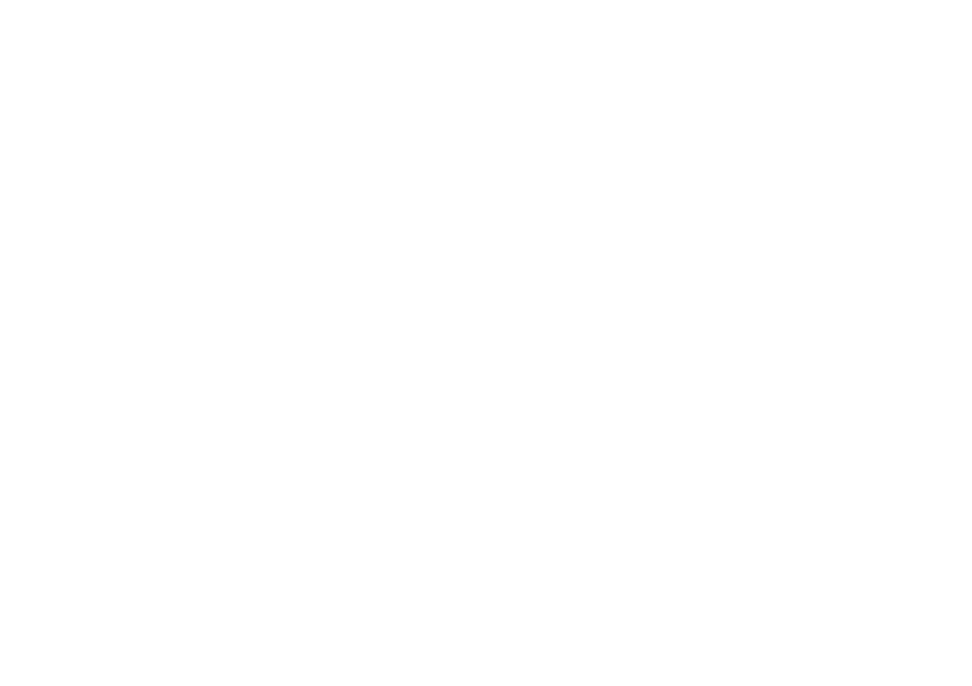
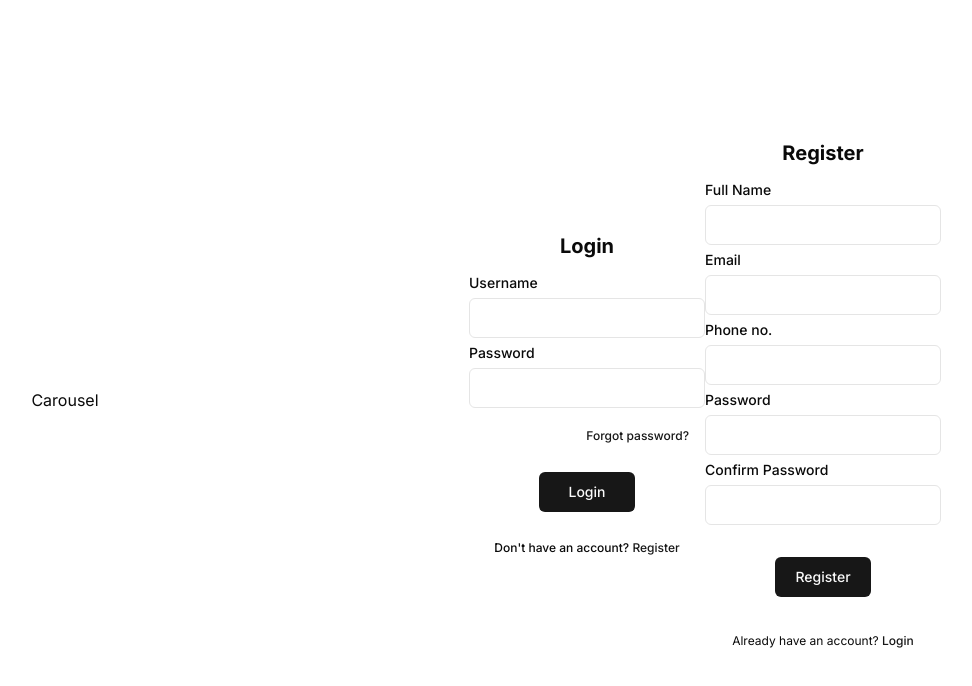
Before and after one commit to joshua-semana/wfh-task-sync, a Next.js app: page / in a window 1280 px wide. Shown: the top 686 px of the page, without its empty margins (255-1227 px from the left). Built offline with nearby package versions, Linux system fonts and the light colour scheme.

Commit message:
Partial Login Register

```diff
--- /dev/null
+++ b/app/Authentication/Registration/page.tsx
@@ -0,0 +1,13 @@
+import React from "react";
+import Registration from "@/components/Registration";
+import Login from "@/components/Login";
+
+const RegistrationPage = () => {
+  return (
+    <div>
+      <Registration></Registration>
+    </div>
+  );
+};
+
+export default RegistrationPage;
--- a/app/Authentication/page.tsx
+++ b/app/Authentication/page.tsx
@@ -1,14 +1,33 @@
-import React from "react";
+"use client";
 import Login from "@/components/Login";
+import Layout from "@/components/Layout";
 import Registration from "@/components/Registration";
+import React, { useState } from "react";
 
-const AuthenticationPage = () => {
+const App: React.FC = () => {
+  const [showFirstDiv, setShowFirstDiv] = useState(true);
+
+  const toggleDivs = () => {
+    setShowFirstDiv(!showFirstDiv);
+  };
+
   return (
-    <div>
-      <Login></Login>
-      <Registration></Registration>
+    <div className="flex h-screen flex-col-reverse max-w-7xl mx-auto sm:flex-row">
+      <div className=" flex flex-1   justify-center items-center">Carousel</div>
+      <button onClick={toggleDivs}>Toggle Divs</button>
+      <div className="flex flex-1 justify-center items-center">
+        {showFirstDiv ? (
+          <div>
+            <Login />
+          </div>
+        ) : (
+          <div>
+            <Registration />
+          </div>
+        )}
+      </div>
     </div>
   );
 };
 
-export default AuthenticationPage;
+export default App;
--- a/app/page.tsx
+++ b/app/page.tsx
@@ -1,7 +1,20 @@
-import { Button } from "@/components/ui/button";
-import { Calendar } from "@/components/ui/calendar";
-import { Progress } from "@/components/ui/progress";
+import Login from "@/components/Login";
+import Registration from "@/components/Registration";
 
 export default function Home() {
-  return <main className="container"></main>;
+  return (
+    <main>
+      <div className="flex h-screen flex-col-reverse max-w-7xl mx-auto sm:flex-row">
+        <div className=" flex flex-1   justify-center items-center">
+          Carousel
+        </div>
+        <div className="flex flex-1 justify-center items-center">
+          <Login />
+          <div className="">
+            <Registration />
+          </div>
+        </div>
+      </div>
+    </main>
+  );
 }
--- /dev/null
+++ b/components/Layout.tsx
@@ -0,0 +1,22 @@
+import React from "react";
+import Login from "@/components/Login";
+import Registration from "./Registration";
+
+const Layout = () => {
+  return (
+    <div className="h-screen flex justify-center mx-auto max-w-7xl bg-slate-500 ">
+      <div className="flex grow justify-center items-center">
+        <div className="hidden sm:block">
+          <Registration></Registration>
+        </div>
+      </div>
+      <div className="flex grow justify-center items-center">
+        <div className="justify-center sm:block">
+          <Login></Login>
+        </div>
+      </div>
+    </div>
+  );
+};
+
+export default Layout;
--- a/components/Login.tsx
+++ b/components/Login.tsx
@@ -1,7 +1,34 @@
 import React from "react";
+import { Button } from "@/components/ui/button";
+import { Input } from "@/components/ui/input";
+import { Label } from "@/components/ui/label";
 
 const Login = () => {
-  return <div>Login</div>;
+  return (
+    <div className="items-center flex flex-col gap-4">
+      <Label className="text-xl font-bold">Login</Label>
+
+      <div className="flex flex-col gap-2">
+        <Label className="flex items-start">Username</Label>
+        <Input></Input>
+        <Label className="flex items-start">Password</Label>
+        <Input></Input>
+        <div className="flex justify-end">
+          <Button variant="link" className="text-xs">
+            Forgot password?
+          </Button>
+        </div>
+      </div>
+
+      <Button className="w-24">Login</Button>
+      <Label className="text-xs ">
+        Don't have an account?{" "}
+        <Button variant="link" className="text-xs p-0">
+          Register
+        </Button>
+      </Label>
+    </div>
+  );
 };
 
 export default Login;
--- a/components/Registration.tsx
+++ b/components/Registration.tsx
@@ -1,7 +1,53 @@
 import React from "react";
+import { Button } from "@/components/ui/button";
+import { Input } from "@/components/ui/input";
+import {
+  Tooltip,
+  TooltipContent,
+  TooltipProvider,
+  TooltipTrigger,
+} from "@/components/ui/tooltip";
+import { Label } from "@/components/ui/label";
 
 const Registration = () => {
-  return <div>Registration</div>;
+  return (
+    <div className="items-center flex flex-col gap-4">
+      <Label className="text-xl font-bold">Register</Label>
+
+      <div className="flex flex-col gap-2">
+        <Label className="flex items-start">Full Name</Label>
+        <Input></Input>
+        <Label className="flex items-start">Email</Label>
+        <Input></Input>
+        <Label className="flex items-start">Phone no.</Label>
+        <Input></Input>
+        <Label className="flex items-start">Password</Label>
+        <Input></Input>
+        <Label className="flex items-start">Confirm Password</Label>
+        <Input></Input>
+      </div>
+
+      <TooltipProvider>
+        <Tooltip>
+          <TooltipTrigger>
+            <Button className="w-24 mt-4">Register</Button>
+          </TooltipTrigger>
+          <TooltipContent>
+            <Label className="text-xs">
+              Informations above will be submitted to Manager
+            </Label>
+          </TooltipContent>
+        </Tooltip>
+      </TooltipProvider>
+
+      <p className="text-xs mt-2">
+        Already have an account?{" "}
+        <Button variant="link" className="text-xs p-0">
+          Login
+        </Button>
+      </p>
+    </div>
+  );
 };
 
 export default Registration;
--- /dev/null
+++ b/components/ui/form.tsx
@@ -0,0 +1,176 @@
+import * as React from "react"
+import * as LabelPrimitive from "@radix-ui/react-label"
+import { Slot } from "@radix-ui/react-slot"
+import {
+  Controller,
+  ControllerProps,
+  FieldPath,
+  FieldValues,
+  FormProvider,
+  useFormContext,
+} from "react-hook-form"
+
+import { cn } from "@/lib/utils"
+import { Label } from "@/components/ui/label"
+
+const Form = FormProvider
+
+type FormFieldContextValue<
+  TFieldValues extends FieldValues = FieldValues,
+  TName extends FieldPath<TFieldValues> = FieldPath<TFieldValues>
+> = {
+  name: TName
+}
+
+const FormFieldContext = React.createContext<FormFieldContextValue>(
+  {} as FormFieldContextValue
+)
+
+const FormField = <
+  TFieldValues extends FieldValues = FieldValues,
+  TName extends FieldPath<TFieldValues> = FieldPath<TFieldValues>
+>({
+  ...props
+}: ControllerProps<TFieldValues, TName>) => {
+  return (
+    <FormFieldContext.Provider value={{ name: props.name }}>
+      <Controller {...props} />
+    </FormFieldContext.Provider>
+  )
+}
+
+const useFormField = () => {
+  const fieldContext = React.useContext(FormFieldContext)
+  const itemContext = React.useContext(FormItemContext)
+  const { getFieldState, formState } = useFormContext()
+
+  const fieldState = getFieldState(fieldContext.name, formState)
+
+  if (!fieldContext) {
+    throw new Error("useFormField should be used within <FormField>")
+  }
+
+  const { id } = itemContext
+
+  return {
+    id,
+    name: fieldContext.name,
+    formItemId: `${id}-form-item`,
+    formDescriptionId: `${id}-form-item-description`,
+    formMessageId: `${id}-form-item-message`,
+    ...fieldState,
+  }
+}
+
+type FormItemContextValue = {
+  id: string
+}
+
+const FormItemContext = React.createContext<FormItemContextValue>(
+  {} as FormItemContextValue
+)
+
+const FormItem = React.forwardRef<
+  HTMLDivElement,
+  React.HTMLAttributes<HTMLDivElement>
+>(({ className, ...props }, ref) => {
+  const id = React.useId()
+
+  return (
+    <FormItemContext.Provider value={{ id }}>
+      <div ref={ref} className={cn("space-y-2", className)} {...props} />
+    </FormItemContext.Provider>
+  )
+})
+FormItem.displayName = "FormItem"
+
+const FormLabel = React.forwardRef<
+  React.ElementRef<typeof LabelPrimitive.Root>,
+  React.ComponentPropsWithoutRef<typeof LabelPrimitive.Root>
+>(({ className, ...props }, ref) => {
+  const { error, formItemId } = useFormField()
+
+  return (
+    <Label
+      ref={ref}
+      className={cn(error && "text-destructive", className)}
+      htmlFor={formItemId}
+      {...props}
+    />
+  )
+})
+FormLabel.displayName = "FormLabel"
+
+const FormControl = React.forwardRef<
+  React.ElementRef<typeof Slot>,
+  React.ComponentPropsWithoutRef<typeof Slot>
+>(({ ...props }, ref) => {
+  const { error, formItemId, formDescriptionId, formMessageId } = useFormField()
+
+  return (
+    <Slot
+      ref={ref}
+      id={formItemId}
+      aria-describedby={
+        !error
+          ? `${formDescriptionId}`
+          : `${formDescriptionId} ${formMessageId}`
+      }
+      aria-invalid={!!error}
+      {...props}
+    />
+  )
+})
+FormControl.displayName = "FormControl"
+
+const FormDescription = React.forwardRef<
+  HTMLParagraphElement,
+  React.HTMLAttributes<HTMLParagraphElement>
+>(({ className, ...props }, ref) => {
+  const { formDescriptionId } = useFormField()
+
+  return (
+    <p
+      ref={ref}
+      id={formDescriptionId}
+      className={cn("text-sm text-muted-foreground", className)}
+      {...props}
+    />
+  )
+})
+FormDescription.displayName = "FormDescription"
+
+const FormMessage = React.forwardRef<
+  HTMLParagraphElement,
+  React.HTMLAttributes<HTMLParagraphElement>
+>(({ className, children, ...props }, ref) => {
+  const { error, formMessageId } = useFormField()
+  const body = error ? String(error?.message) : children
+
+  if (!body) {
+    return null
+  }
+
+  return (
+    <p
+      ref={ref}
+      id={formMessageId}
+      className={cn("text-sm font-medium text-destructive", className)}
+      {...props}
+    >
+      {body}
+    </p>
+  )
+})
+FormMessage.displayName = "FormMessage"
+
+export {
+  useFormField,
+  Form,
+  FormItem,
+  FormLabel,
+  FormControl,
+  FormDescription,
+  FormMessage,
+  FormField,
+}
--- /dev/null
+++ b/components/ui/label.tsx
@@ -0,0 +1,26 @@
+"use client"
+
+import * as React from "react"
+import * as LabelPrimitive from "@radix-ui/react-label"
+import { cva, type VariantProps } from "class-variance-authority"
+
+import { cn } from "@/lib/utils"
+
+const labelVariants = cva(
+  "text-sm font-medium leading-none peer-disabled:cursor-not-allowed peer-disabled:opacity-70"
+)
+
+const Label = React.forwardRef<
+  React.ElementRef<typeof LabelPrimitive.Root>,
+  React.ComponentPropsWithoutRef<typeof LabelPrimitive.Root> &
+    VariantProps<typeof labelVariants>
+>(({ className, ...props }, ref) => (
+  <LabelPrimitive.Root
+    ref={ref}
+    className={cn(labelVariants(), className)}
+    {...props}
+  />
+))
+Label.displayName = LabelPrimitive.Root.displayName
+
+export { Label }
--- a/package.json
+++ b/package.json
@@ -10,7 +10,9 @@
   },
   "dependencies": {
     "-": "^0.0.1",
+    "@hookform/resolvers": "^3.3.4",
     "@radix-ui/react-alert-dialog": "^1.0.5",
+    "@radix-ui/react-label": "^2.0.2",
     "@radix-ui/react-progress": "^1.0.3",
     "@radix-ui/react-slot": "^1.0.2",
     "@radix-ui/react-tooltip": "^1.0.7",
@@ -25,8 +27,10 @@
     "react": "^18",
     "react-day-picker": "^8.10.0",
     "react-dom": "^18",
+    "react-hook-form": "^7.50.1",
     "tailwind-merge": "^2.2.1",
-    "tailwindcss-animate": "^1.0.7"
+    "tailwindcss-animate": "^1.0.7",
+    "zod": "^3.22.4"
   },
   "devDependencies": {
     "@types/node": "^20",
```
Also changed, not shown: 1 other file (tests, documents, lock files or other folders).
